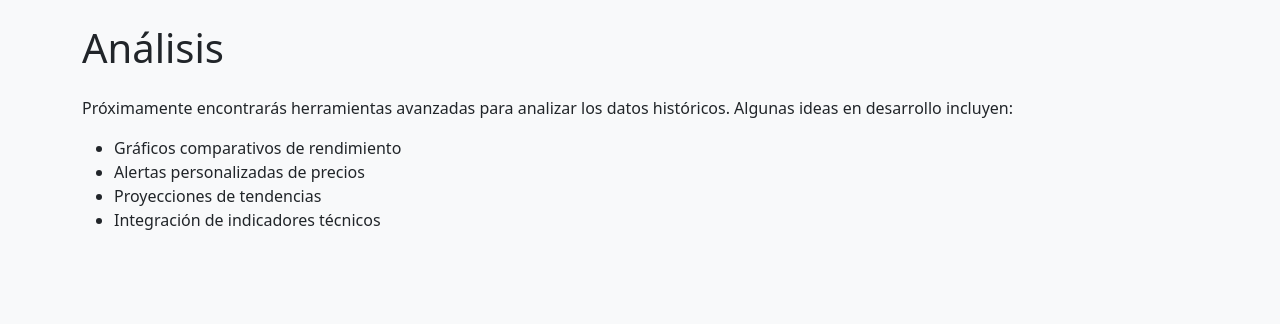
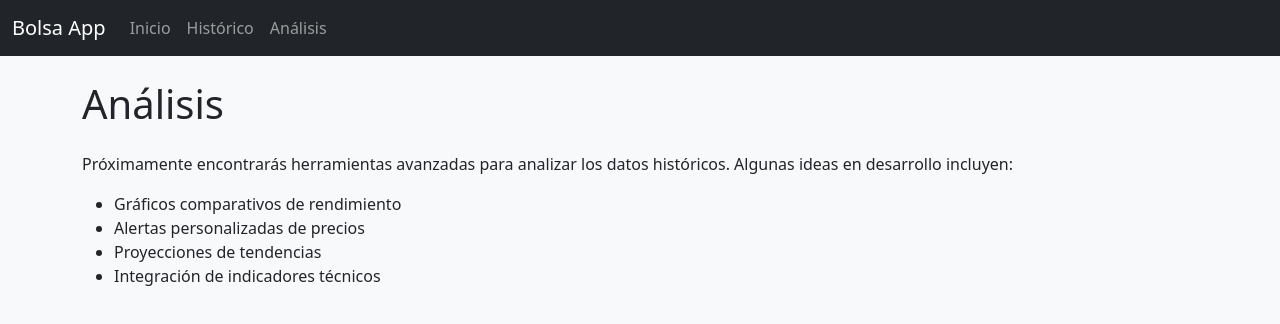
Before and after one commit to alcaicey/Automatizacion, a plain HTML site: page src/static/analisis.html in a window 1280 px wide. Drawn offline with nearby package versions, Linux system fonts and the light colour scheme.

Commit message:
Add navbar to historico and analisis pages

```diff
--- a/src/static/analisis.html
+++ b/src/static/analisis.html
@@ -5,9 +5,25 @@
     <meta name="viewport" content="width=device-width, initial-scale=1.0">
     <title>Análisis</title>
     <link href="https://cdn.jsdelivr.net/npm/bootstrap@5.3.0/dist/css/bootstrap.min.css" rel="stylesheet">
+    <link rel="stylesheet" href="https://cdnjs.cloudflare.com/ajax/libs/font-awesome/6.4.0/css/all.min.css">
     <link rel="stylesheet" href="/styles.css">
 </head>
 <body>
+    <nav class="navbar navbar-expand-lg navbar-dark bg-dark">
+        <div class="container-fluid">
+            <a class="navbar-brand" href="/index.html">Bolsa App</a>
+            <button class="navbar-toggler" type="button" data-bs-toggle="collapse" data-bs-target="#navbarNav" aria-controls="navbarNav" aria-expanded="false" aria-label="Toggle navigation">
+                <span class="navbar-toggler-icon"></span>
+            </button>
+            <div class="collapse navbar-collapse" id="navbarNav">
+                <ul class="navbar-nav">
+                    <li class="nav-item"><a class="nav-link" href="/index.html">Inicio</a></li>
+                    <li class="nav-item"><a class="nav-link" href="/historico.html">Histórico</a></li>
+                    <li class="nav-item"><a class="nav-link" href="/analisis.html">Análisis</a></li>
+                </ul>
+            </div>
+        </div>
+    </nav>
     <div class="container py-4">
         <h1 class="mb-4">Análisis</h1>
         <p>Próximamente encontrarás herramientas avanzadas para analizar los datos históricos. Algunas ideas en desarrollo incluyen:</p>
```
Also changed, not shown: src/static/historico.html (+16 -0 lines).
